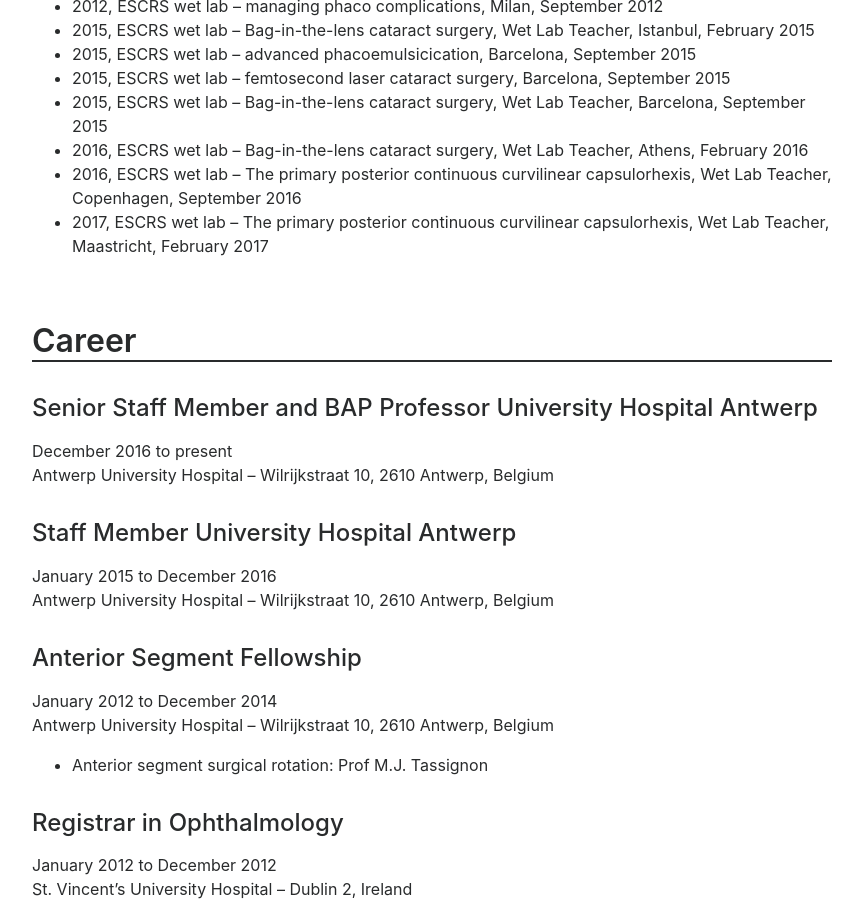
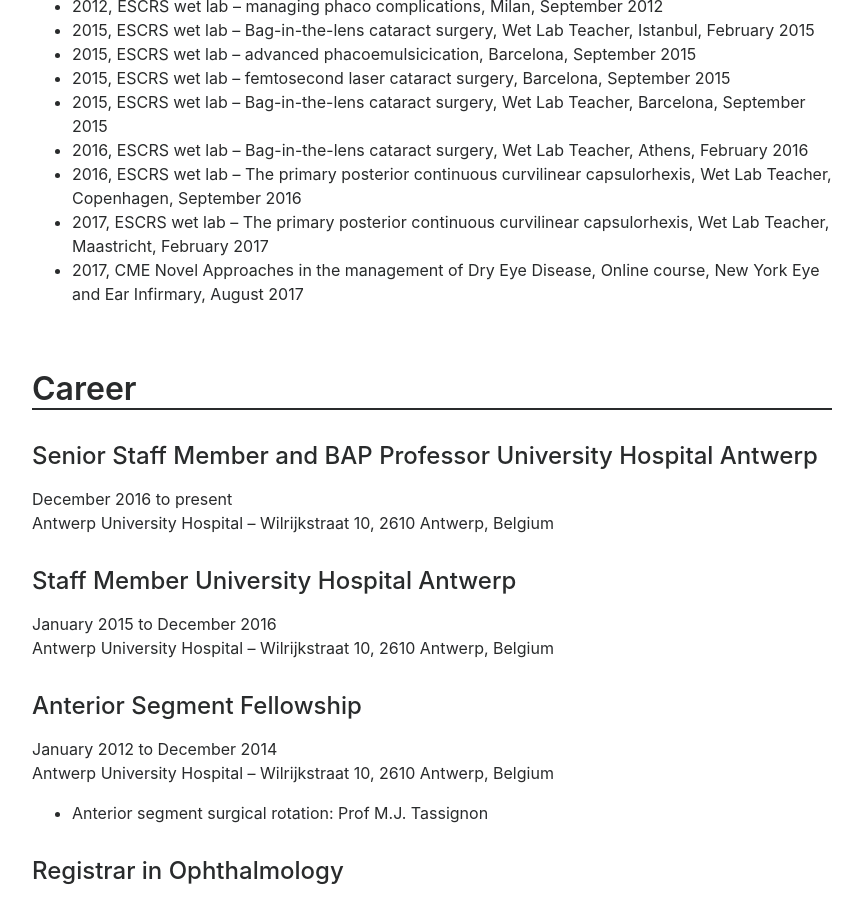
Before and after one commit to sorchanidhubhghaill/cv, a Jekyll site: the page built from index.md, in a window 1280 px wide and 900 px high, scrolled down 2219 px. Shown: the whole window, without its empty margins (208-1071 px from the left). Built offline with Jekyll 4.4.1, drawn with Linux system fonts in a browser that asks for light colours.

Commit message:
Update index.md

```diff
--- a/index.md
+++ b/index.md
@@ -91,6 +91,7 @@ Ph.D conferred on 7 December 2012.
  - 2016, ESCRS wet lab -- Bag-in-the-lens cataract surgery, Wet Lab Teacher, Athens, February 2016
  - 2016, ESCRS wet lab -- The primary posterior continuous curvilinear capsulorhexis, Wet Lab Teacher, Copenhagen, September 2016
  - 2017, ESCRS wet lab -- The primary posterior continuous curvilinear capsulorhexis, Wet Lab Teacher, Maastricht, February 2017
+ - 2017, CME Novel Approaches in the management of Dry Eye Disease, Online course, New York Eye and Ear Infirmary, August 2017
 
 
 ## Career
```
